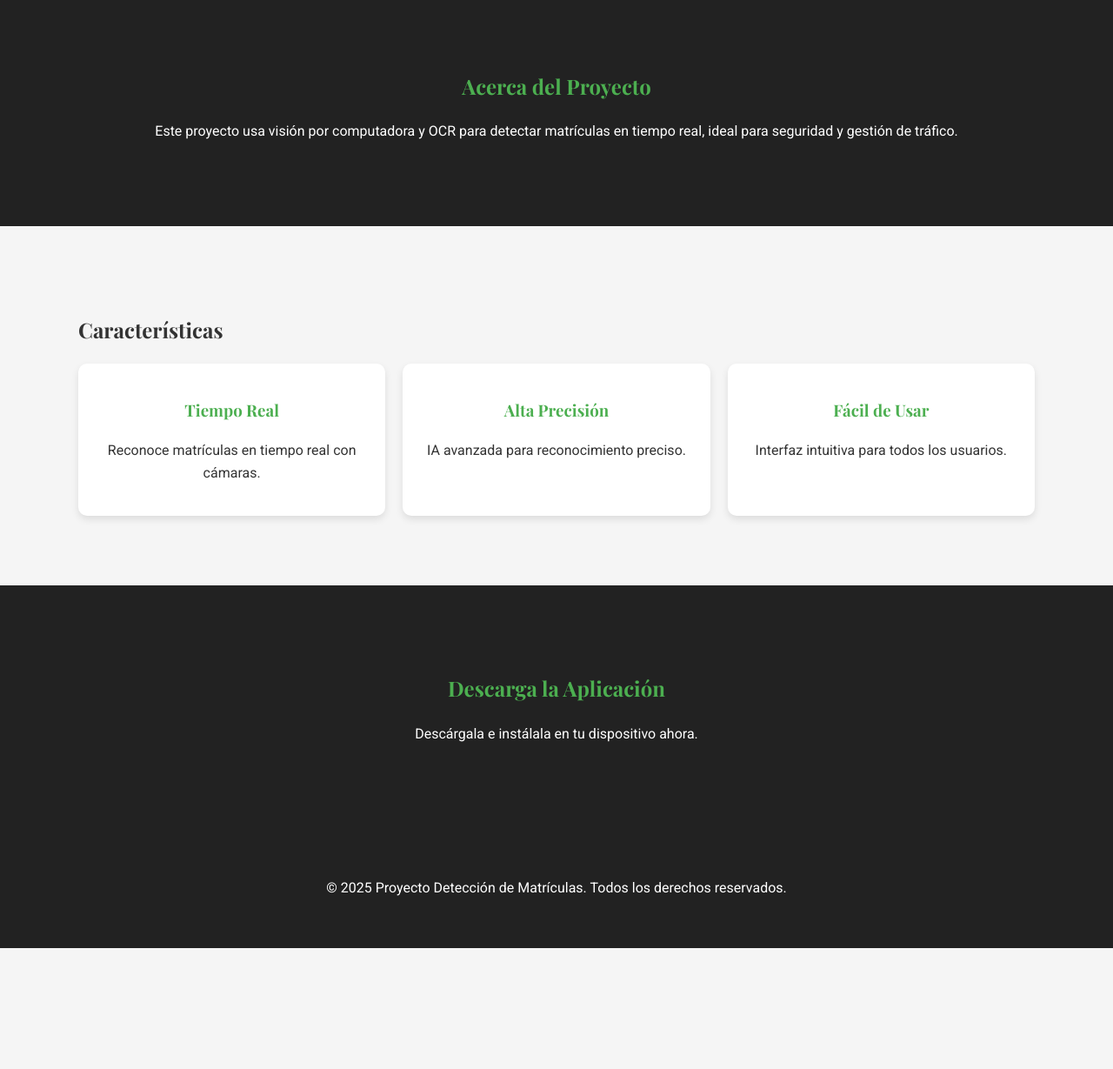
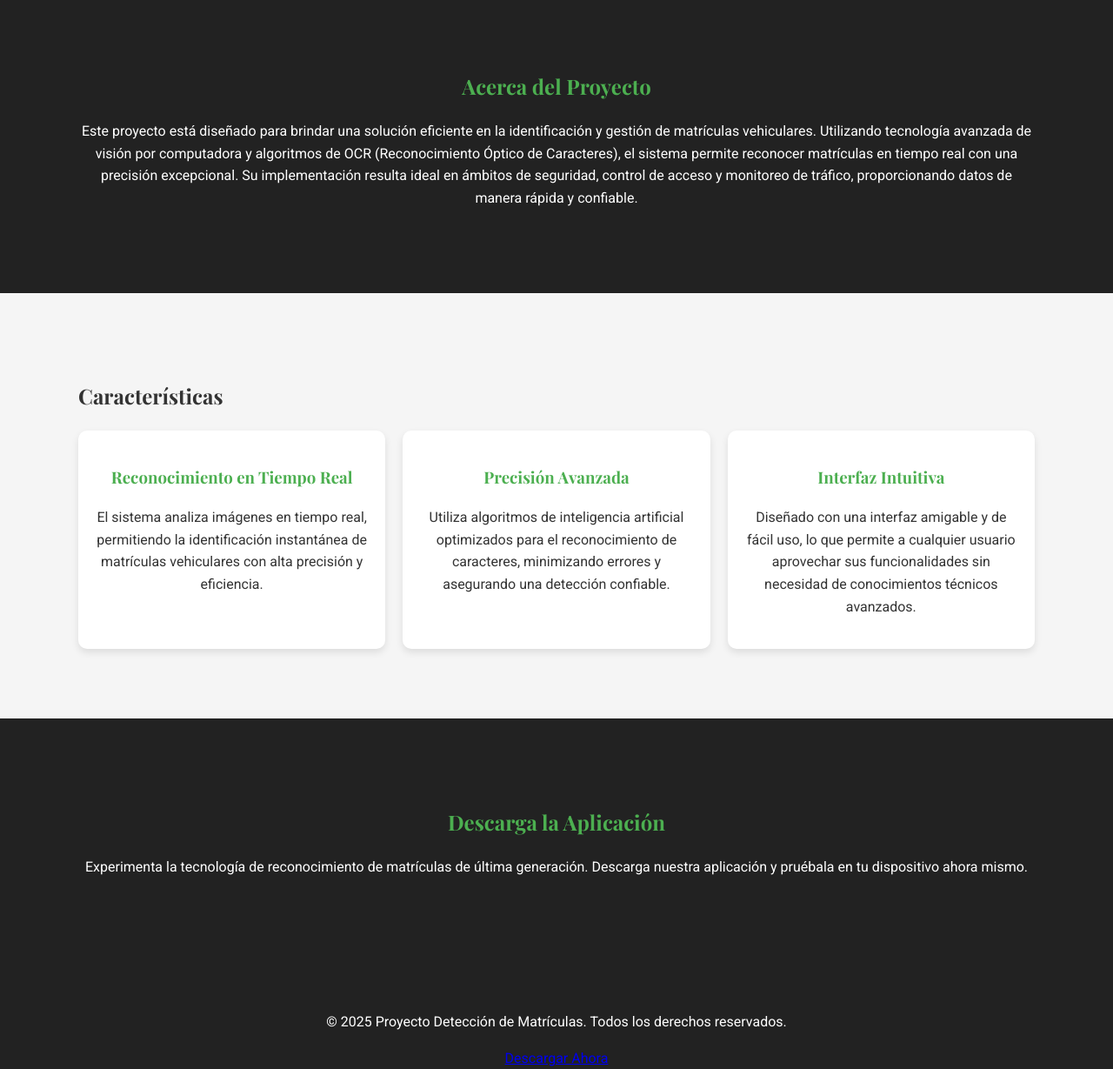
Before and after one commit to luismiguelhidalgo21/Detector-de-matriculas, a plain HTML site: page index.html in a window 1280 px wide. Shown: the part 660-1889 px from the top of the page at 87% size. Before the commit the page ends 1750 px from the top, so only its background shows below. Drawn offline with nearby package versions, Linux system fonts and the light colour scheme.

Commit message:
Update index.html

```diff
--- a/index.html
+++ b/index.html
@@ -22,7 +22,7 @@
         <div class="overlay"></div>
         <div class="container">
             <h1>Detección de Matrículas</h1>
-            <p>Reconocimiento de matrículas vehiculares con inteligencia artificial.</p>
+            <p>Un sistema innovador de reconocimiento de matrículas vehiculares basado en inteligencia artificial y visión por computadora.</p>
         </div>
     </header>
 
@@ -30,7 +30,7 @@
         <div class="container">
             <h2>Acerca del Proyecto</h2>
             <p>
-                Este proyecto usa visión por computadora y OCR para detectar matrículas en tiempo real, ideal para seguridad y gestión de tráfico.
+                Este proyecto está diseñado para brindar una solución eficiente en la identificación y gestión de matrículas vehiculares. Utilizando tecnología avanzada de visión por computadora y algoritmos de OCR (Reconocimiento Óptico de Caracteres), el sistema permite reconocer matrículas en tiempo real con una precisión excepcional. Su implementación resulta ideal en ámbitos de seguridad, control de acceso y monitoreo de tráfico, proporcionando datos de manera rápida y confiable.
             </p>
         </div>
     </section>
@@ -40,16 +40,16 @@
             <h2>Características</h2>
             <div class="features-grid">
                 <div class="feature">
-                    <h3>Tiempo Real</h3>
-                    <p>Reconoce matrículas en tiempo real con cámaras.</p>
+                    <h3>Reconocimiento en Tiempo Real</h3>
+                    <p>El sistema analiza imágenes en tiempo real, permitiendo la identificación instantánea de matrículas vehiculares con alta precisión y eficiencia.</p>
                 </div>
                 <div class="feature">
-                    <h3>Alta Precisión</h3>
-                    <p>IA avanzada para reconocimiento preciso.</p>
+                    <h3>Precisión Avanzada</h3>
+                    <p>Utiliza algoritmos de inteligencia artificial optimizados para el reconocimiento de caracteres, minimizando errores y asegurando una detección confiable.</p>
                 </div>
                 <div class="feature">
-                    <h3>Fácil de Usar</h3>
-                    <p>Interfaz intuitiva para todos los usuarios.</p>
+                    <h3>Interfaz Intuitiva</h3>
+                    <p>Diseñado con una interfaz amigable y de fácil uso, lo que permite a cualquier usuario aprovechar sus funcionalidades sin necesidad de conocimientos técnicos avanzados.</p>
                 </div>
             </div>
         </div>
@@ -58,13 +58,14 @@
     <section id="download" class="dark-bg">
         <div class="container">
             <h2>Descarga la Aplicación</h2>
-            <p>Descárgala e instálala en tu dispositivo ahora.</p>
+            <p>Experimenta la tecnología de reconocimiento de matrículas de última generación. Descarga nuestra aplicación y pruébala en tu dispositivo ahora mismo.</p>
         </div>
     </section>
 
     <footer>
         <div class="container">
             <p>&copy; 2025 Proyecto Detección de Matrículas. Todos los derechos reservados.</p>
+            <a href="app-download.zip" download class="btn-primary">Descargar Ahora</a>
         </div>
     </footer>
 </body>
```
